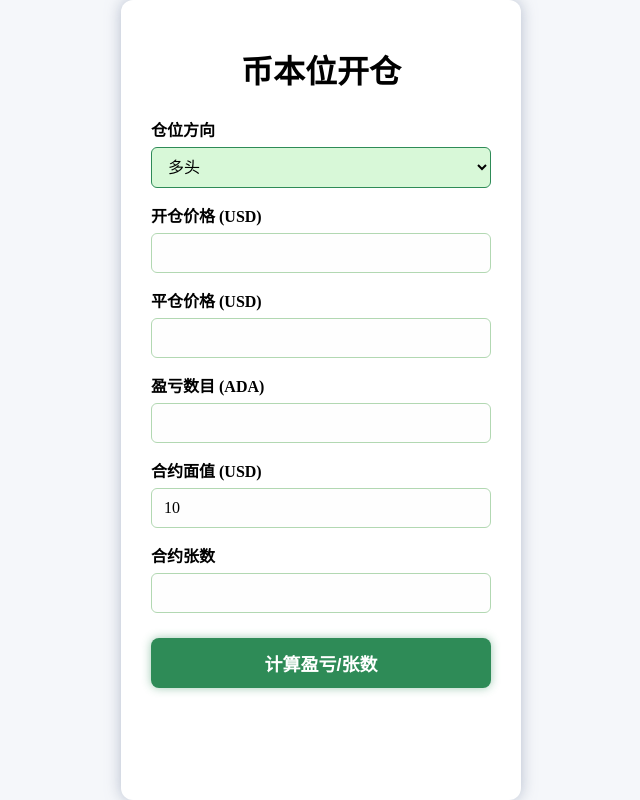
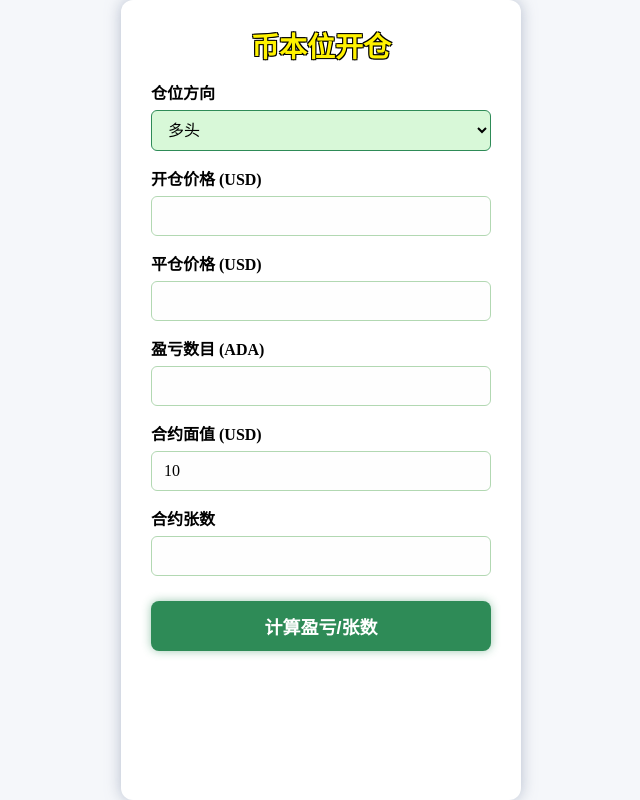
Before and after one commit to nei1111/ada-calculator, a plain HTML site: page index.html in a window 1280 px wide. Shown: the whole page, without its empty margins (319-959 px from the left). Drawn offline with Linux system fonts and the light colour scheme.

Commit message:
Update index.html

```diff
--- a/index.html
+++ b/index.html
@@ -27,7 +27,7 @@
             width: 80vw;
             max-width: 400px;
             min-width: 280px;
-            padding: 25px 30px 60px;
+            padding: 15px 30px 60px;
             border-radius: 12px;
             box-shadow: 0 0 15px #a0a9bfbf;
             overflow-y: auto;
@@ -37,9 +37,17 @@
 
         h1 {
             text-align: center;
-            margin-bottom: 25px;
-            font-weight: 700;
-            color: #000000;
+            margin-top: 10px;
+            margin-bottom: 15px;
+            font-weight: 900;
+            font-size: 28px;
+            color: #fff200;
+            text-shadow:
+                -1px -1px 0 #000,
+                1px -1px 0 #000,
+                -1px 1px 0 #000,
+                1px 1px 0 #000;
+            font-family: "宋体", "SimSun", "Segoe UI", Tahoma, Geneva, Verdana, sans-serif;
         }
 
         label {
@@ -123,12 +131,11 @@
             font-family: "宋体", "SimSun", serif;
         }
     </style>
-
 </head>
 
 <body>
     <div class="calculator">
-        <h1> 币本位开仓</h1>
+        <h1>币本位开仓</h1>
 
         <label for="positionType">仓位方向</label>
         <select id="positionType" onchange="updatePositionStyle()">
@@ -137,19 +144,19 @@
         </select>
 
         <label for="entryPrice">开仓价格 (USD)</label>
-        <input type="number" id="entryPrice"  min="0" step="any" />
+        <input type="number" id="entryPrice" min="0" step="any" />
 
         <label for="latestPrice">平仓价格 (USD)</label>
-        <input type="number" id="latestPrice"  min="0" step="any" />
+        <input type="number" id="latestPrice" min="0" step="any" />
 
         <label for="pnlAmount">盈亏数目 (ADA)</label>
-        <input type="number" id="pnlAmount"  step="any" />
+        <input type="number" id="pnlAmount" step="any" />
 
         <label for="contractSize">合约面值 (USD)</label>
         <input type="number" id="contractSize" min="0" step="any" value="10" />
 
         <label for="contracts">合约张数</label>
-        <input type="number" id="contracts"  min="0" step="any" />
+        <input type="number" id="contracts" min="0" step="any" />
 
         <button onclick="calculatePnL()">计算盈亏/张数</button>
 
@@ -205,7 +212,7 @@
                     alert("计算得到的合约张数为负数，请检查输入参数。");
                     return;
                 }
-                contractsInput.value = Math.round(contracts);  // 四舍五入取整数
+                contractsInput.value = Math.round(contracts);
                 contractsInput.classList.add('result-value', 'yellow-bg');
                 return;
             }
@@ -224,7 +231,6 @@
             pnlAmountInput.classList.add(pnl >= 0 ? 'green-text' : 'red-text');
         }
 
-        // 初始化样式
         updatePositionStyle();
     </script>
 </body>
```
